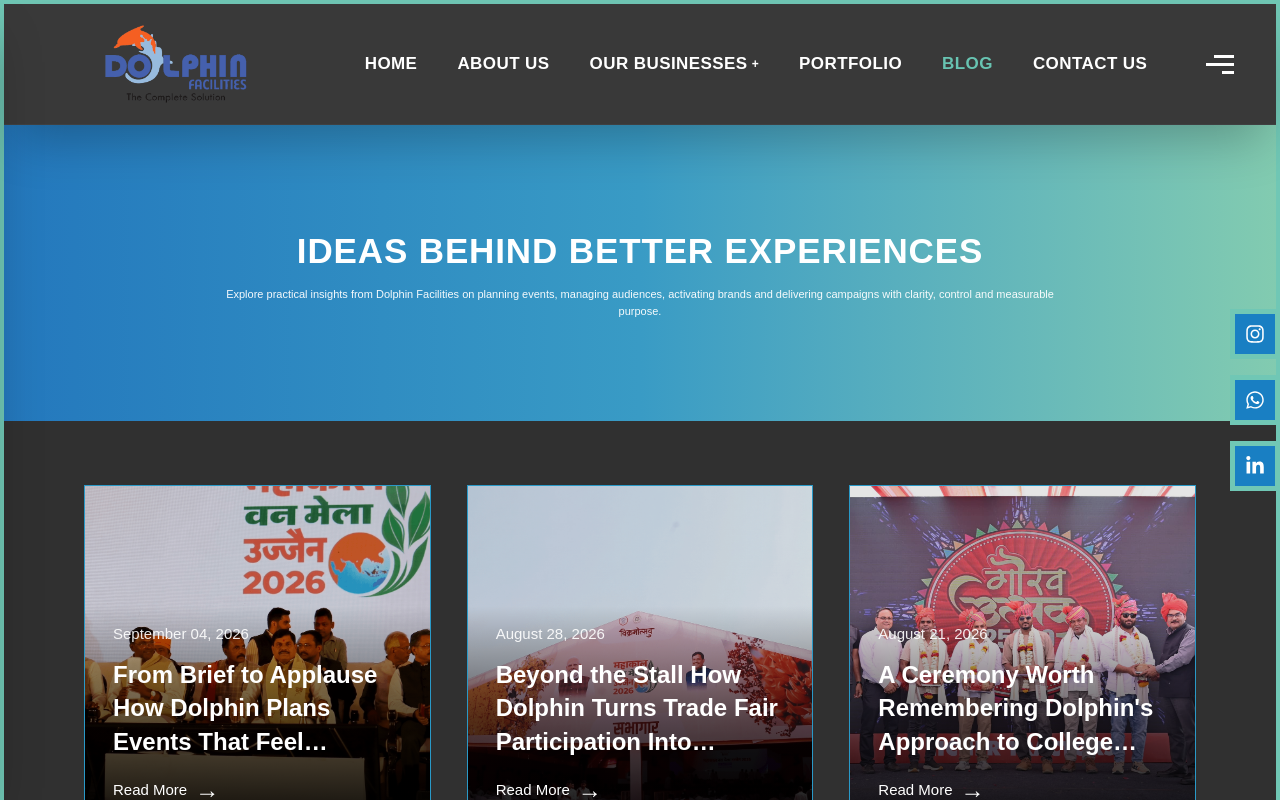
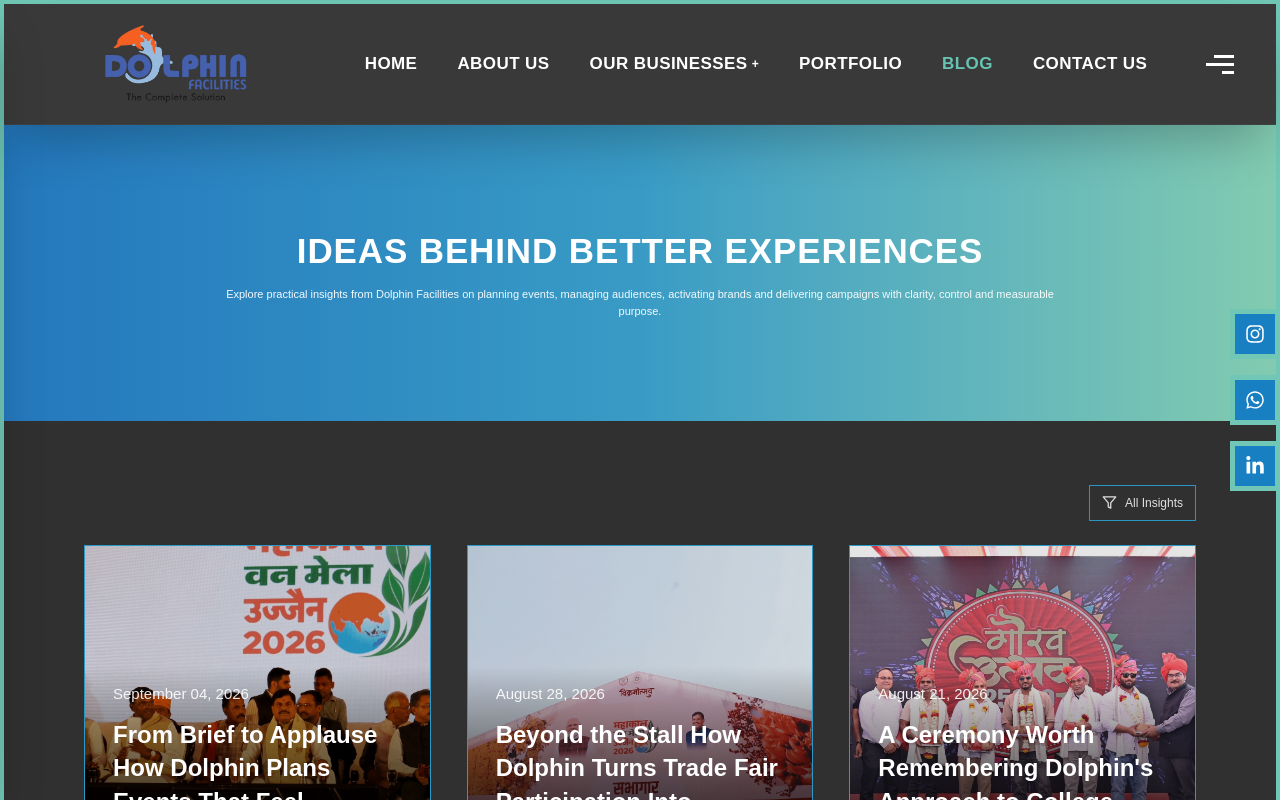
Before and after one commit to Rohitkolii/Dolphin-facilities, a Next.js app: page /blog in a window 1280 px wide. Shown: the top 800 px of the page. Built offline with nearby package versions, Linux system fonts and the light colour scheme.

Commit message:
blog page comtmat

```diff
--- a/Components/blog/BlogGrid.jsx
+++ b/Components/blog/BlogGrid.jsx
@@ -1,20 +1,43 @@
 "use client";
 
-import { motion } from "framer-motion";
-import { useState } from "react";
-import { blogs } from "./blogData";
+import { motion, AnimatePresence } from "framer-motion";
+import { useMemo, useRef, useState, useEffect } from "react";
+import { blogs, blogFilters } from "./blogData";
 
 /* ============================================================
    BLOG GRID
 ============================================================ */
 
 export default function BlogGrid() {
-  // DEFAULT ONLY 3 CARDS
+  const [activeFilter, setActiveFilter] = useState("All Insights");
   const [visibleBlogs, setVisibleBlogs] = useState(3);
+  const [filterOpen, setFilterOpen] = useState(false);
+  const filterRef = useRef(null);
 
-  const displayedBlogs = blogs.slice(0, visibleBlogs);
+  const filteredBlogs = useMemo(() => {
+    if (activeFilter === "All Insights") return blogs;
+    return blogs.filter((blog) => blog.category === activeFilter);
+  }, [activeFilter]);
 
-  const hasMore = visibleBlogs < blogs.length;
+  const displayedBlogs = filteredBlogs.slice(0, visibleBlogs);
+  const hasMore = visibleBlogs < filteredBlogs.length;
+
+  const handleFilterSelect = (value) => {
+    setActiveFilter(value);
+    setVisibleBlogs(3);
+    setFilterOpen(false);
+  };
+
+  // close dropdown on outside click
+  useEffect(() => {
+    function handleClickOutside(e) {
+      if (filterRef.current && !filterRef.current.contains(e.target)) {
+        setFilterOpen(false);
+      }
+    }
+    document.addEventListener("mousedown", handleClickOutside);
+    return () => document.removeEventListener("mousedown", handleClickOutside);
+  }, []);
 
   return (
     <section
@@ -34,6 +57,93 @@ export default function BlogGrid() {
     >
       {/* DESKTOP WIDER CONTAINER */}
       <div className="w-full max-w-[1500px] mx-auto">
+
+        {/* FILTER ICON (top right, unobtrusive) */}
+
+        <div className="relative flex justify-end mb-6" ref={filterRef}>
+          <button
+            type="button"
+            onClick={() => setFilterOpen((prev) => !prev)}
+            aria-label="Filter articles"
+            className="
+              flex
+              items-center
+              gap-2
+              px-3
+              py-2
+              border
+              border-[#2995c5]
+              text-white/85
+              text-[12px]
+              font-medium
+              transition-all
+              duration-300
+              hover:border-[#48b7df]
+              hover:text-white
+            "
+          >
+            <svg
+              width="15"
+              height="15"
+              viewBox="0 0 24 24"
+              fill="none"
+              stroke="currentColor"
+              strokeWidth="2"
+              strokeLinecap="round"
+              strokeLinejoin="round"
+            >
+              <polygon points="22 3 2 3 10 12.46 10 19 14 21 14 12.46 22 3" />
+            </svg>
+            {activeFilter}
+          </button>
+
+          <AnimatePresence>
+            {filterOpen && (
+              <motion.div
+                initial={{ opacity: 0, y: -8 }}
+                animate={{ opacity: 1, y: 0 }}
+                exit={{ opacity: 0, y: -8 }}
+                transition={{ duration: 0.2 }}
+                className="
+                  absolute
+                  top-[calc(100%+6px)]
+                  right-0
+                  z-20
+                  min-w-[190px]
+                  bg-[#222]
+                  border
+                  border-[#2995c5]
+                  shadow-lg
+                "
+              >
+                {blogFilters.map((filter) => (
+                  <button
+                    key={filter.value}
+                    type="button"
+                    onClick={() => handleFilterSelect(filter.value)}
+                    className={`
+                      w-full
+                      text-left
+                      px-4
+                      py-2.5
+                      text-[12px]
+                      font-medium
+                      transition-colors
+                      duration-200
+                      ${
+                        activeFilter === filter.value
+                          ? "bg-gradient-to-r from-[#2478bd] to-[#68c4b2] text-white"
+                          : "text-white/80 hover:bg-white/10 hover:text-white"
+                      }
+                    `}
+                  >
+                    {filter.label}
+                  </button>
+                ))}
+              </motion.div>
+            )}
+          </AnimatePresence>
+        </div>
 
         {/* BLOG GRID */}
 
@@ -89,7 +199,7 @@ export default function BlogGrid() {
               type="button"
               onClick={() =>
                 setVisibleBlogs((prev) =>
-                  Math.min(prev + 3, blogs.length)
+                  Math.min(prev + 3, filteredBlogs.length)
                 )
               }
               whileHover={{
@@ -164,7 +274,7 @@ export default function BlogGrid() {
 
 
 /* ============================================================
-   BLOG CARD
+   BLOG CARD (original look — unchanged)
 ============================================================ */
 
 function BlogCard({ blog, index }) {
@@ -322,7 +432,7 @@ function BlogCard({ blog, index }) {
         {/* READ MORE */}
 
         <a
-          href={`/blog/${blog.id}`}
+          href={`/blog/${blog.slug}`}
           className="
             inline-flex
             items-center
--- a/Components/blog/blogData.js
+++ b/Components/blog/blogData.js
@@ -1,5 +1,17 @@
 // Blog content sourced from Dolphin_Facilities_Website_Blog_Master.docx
 // Shared by BlogGrid.jsx and [id]/page.jsx so both stay in sync.
+
+// Recommended Website Menu -> Blog Filter list (docx: "Recommended Website Menu")
+export const blogFilters = [
+  { label: "All Insights", value: "All Insights" },
+  { label: "Event Planning", value: "Event Planning" },
+  { label: "Trade Fairs", value: "Trade Fairs" },
+  { label: "College Programs", value: "College Programs" },
+  { label: "Conferences", value: "Conferences" },
+  { label: "Brand Promotions", value: "Brand Promotions" },
+  { label: "Advertising", value: "Advertising" },
+  { label: "Van Campaigns", value: "Van Campaigns" },
+];
 
 export const blogs = [
   {
@@ -10,6 +22,7 @@ export const blogs = [
     title: "From Brief to Applause How Dolphin Plans Events That Feel Effortless",
     image: "/blog/cm-mp.png",
     readingTime: "5 to 6 minutes",
+    excerpt: "A successful event may look spontaneous, but nothing important is left to chance. Every guest movement, stage cue, vendor arrival and backup decision has to be designed before the doors open.",
     metaDescription: "See how Dolphin Facilities turns an event brief into a coordinated guest experience through disciplined planning, production, hospitality and on-site control.",
     heroImageNote: "A sophisticated event control room or wide-angle view of a finished corporate event; warm lighting, clean stage design, no stock-photo handshake.",
     intro: "A successful event may look spontaneous, but nothing important is left to chance. Every guest movement, stage cue, vendor arrival and backup decision has to be designed before the doors open. Dolphin Facilities approaches event planning as one connected operation: understand the purpose, shape the experience, control the details and remain ready for the unexpected.",
@@ -72,10 +85,11 @@ export const blogs = [
     id: 2,
     slug: "trade-fair-exhibition-planning-guide",
     date: "August 28, 2026",
-    category: "Trade Fairs And Exhibitions",
+    category: "Trade Fairs",
     title: "Beyond the Stall How Dolphin Turns Trade Fair Participation Into Business Opportunity",
     image: "/blog/event-front-img.png",
     readingTime: "5 to 6 minutes",
+    excerpt: "A trade fair stall is not merely a temporary structure. It is a live sales environment where design, people, product and data must work together.",
     metaDescription: "A practical guide to exhibition strategy, stall design, visitor engagement, logistics and lead capture from Dolphin Facilities.",
     heroImageNote: "Premium exhibition pavilion with clear branding, open visitor flow and a live product demonstration.",
     intro: "A trade fair stall is not merely a temporary structure. It is a live sales environment where design, people, product and data must work together. Dolphin Facilities plans exhibitions around a simple question: what should the right visitor understand, experience and do after entering the space?",
@@ -128,7 +142,7 @@ export const blogs = [
       },
       {
         q: "How should success be measured?",
-        a: "Use qualified leads, decision-maker meetings, demonstrations, follow-up commitments and cost per useful interaction-not footfall alone.",
+        a: "Use qualified leads, decision-maker meetings, demonstrations, follow-up commitments and cost per useful interaction—not footfall alone.",
       },
     ],
     ctaTitle: "Plan your next assignment with Dolphin",
@@ -138,13 +152,14 @@ export const blogs = [
     id: 3,
     slug: "college-convocation-management-guide",
     date: "August 21, 2026",
-    category: "College Convocations",
+    category: "College Programs",
     title: "A Ceremony Worth Remembering Dolphin's Approach to College Convocation Management",
     image: "/images/DSC_1663.jpg",
     readingTime: "5 to 6 minutes",
+    excerpt: "A convocation is both a formal academic ceremony and a deeply personal milestone. It has to protect institutional protocol while allowing graduates and families to enjoy the moment.",
     metaDescription: "Learn how Dolphin Facilities manages dignitaries, graduates, stage protocol, certificates, live production and family experience at convocations.",
     heroImageNote: "Elegant convocation stage with academic procession, graduates and restrained institutional branding.",
-    intro: "A convocation is both a formal academic ceremony and a deeply personal milestone. It has to protect institutional protocol while allowing graduates and families to enjoy the moment. Dolphin Facilities builds the event around accuracy, dignity and smooth movement-especially where hundreds of names, certificates and stage cues must align.",
+    intro: "A convocation is both a formal academic ceremony and a deeply personal milestone. It has to protect institutional protocol while allowing graduates and families to enjoy the moment. Dolphin Facilities builds the event around accuracy, dignity and smooth movement—especially where hundreds of names, certificates and stage cues must align.",
     sections: [
       {
         heading: "Translate protocol into an executable sequence",
@@ -204,10 +219,11 @@ export const blogs = [
     id: 4,
     slug: "hotel-conference-planning-management",
     date: "August 14, 2026",
-    category: "Hotel Conferences",
+    category: "Conferences",
     title: "Meetings That Move Business Forward How Dolphin Manages Hotel Conferences",
     image: "/images/DSC_1708.jpg",
     readingTime: "5 to 6 minutes",
+    excerpt: "A hotel conference succeeds when delegates can focus on the agenda rather than logistics. That requires detailed coordination between the client, hotel, speakers, production crew and hospitality teams.",
     metaDescription: "Discover the planning controls behind seamless hotel conferences, from room blocks and delegate flow to AV, agendas and hospitality.",
     heroImageNote: "Refined hotel ballroom conference with clear stage sightlines, professional lighting and a focused audience.",
     intro: "A hotel conference succeeds when delegates can focus on the agenda rather than logistics. That requires detailed coordination between the client, hotel, speakers, production crew and hospitality teams. Dolphin Facilities acts as the operational bridge, turning contracts, room layouts and session plans into one coherent delegate experience.",
@@ -274,6 +290,7 @@ export const blogs = [
     title: "From Attention to Action How Dolphin Builds Brand Promotions That Work on the Ground",
     image: "/images/faclitate.jpg",
     readingTime: "5 to 6 minutes",
+    excerpt: "Brand promotion is effective only when visibility becomes a meaningful consumer interaction. A large crowd can look impressive and still produce little value.",
     metaDescription: "Explore how Dolphin Facilities plans brand activations with the right audience, location, trained promoters, compliance and measurable reporting.",
     heroImageNote: "Contemporary consumer activation in a mall or high-street location with active participation and disciplined branding.",
     intro: "Brand promotion is effective only when visibility becomes a meaningful consumer interaction. A large crowd can look impressive and still produce little value. Dolphin Facilities designs on-ground promotions around the right audience, a simple message, a credible experience and measurable next action.",
@@ -336,13 +353,14 @@ export const blogs = [
     id: 6,
     slug: "tv-advertising-planning-production-guide",
     date: "July 31, 2026",
-    category: "Tv Advertising",
+    category: "Advertising",
     title: "Thirty Seconds With a Job to Do Dolphin's Practical Guide to TV Advertising",
     image: "/images/IMG_3420.jpg",
     readingTime: "5 to 6 minutes",
+    excerpt: "A television commercial combines strategy, storytelling, production discipline and media investment. The film must make the brand recognisable, communicate one useful idea and fit the viewing context.",
     metaDescription: "Understand how Dolphin Facilities can coordinate TV ad strategy, production, media planning, clearances and campaign measurement.",
     heroImageNote: "Cinematic commercial shoot with camera, monitor and art-directed brand scene; polished but authentic.",
-    intro: "A television commercial combines strategy, storytelling, production discipline and media investment. The film must make the brand recognisable, communicate one useful idea and fit the viewing context-all within a tightly controlled duration. Dolphin Facilities coordinates the moving parts so the creative ambition remains aligned with the business objective and approved budget.",
+    intro: "A television commercial combines strategy, storytelling, production discipline and media investment. The film must make the brand recognisable, communicate one useful idea and fit the viewing context—all within a tightly controlled duration. Dolphin Facilities coordinates the moving parts so the creative ambition remains aligned with the business objective and approved budget.",
     sections: [
       {
         heading: "Begin with one communication task",
@@ -402,13 +420,14 @@ export const blogs = [
     id: 7,
     slug: "mobile-van-campaign-planning-guide",
     date: "July 24, 2026",
-    category: "Van Campaigning",
+    category: "Van Campaigns",
     title: "A Brand That Travels How Dolphin Plans Accountable Van Campaigns",
     image: "/images/UVN.jpeg",
     readingTime: "5 to 6 minutes",
+    excerpt: "Van campaigning takes a message to people instead of waiting for people to visit a fixed venue. It is useful for product awareness, public information, rural outreach, dealership support and market activation.",
     metaDescription: "A field-ready guide to route planning, van branding, permissions, public engagement, monitoring and reporting for mobile campaigns.",
     heroImageNote: "Cleanly branded campaign van engaging a small public gathering in an Indian town, with organised staff and clear messaging.",
-    intro: "Van campaigning takes a message to people instead of waiting for people to visit a fixed venue. It is useful for product awareness, public information, rural outreach, dealership support and market activation-but only when routes, permissions, messaging, equipment and reporting are tightly managed. Dolphin Facilities treats each van as a mobile brand unit with a daily operating plan.",
+    intro: "Van campaigning takes a message to people instead of waiting for people to visit a fixed venue. It is useful for product awareness, public information, rural outreach, dealership support and market activation—but only when routes, permissions, messaging, equipment and reporting are tightly managed. Dolphin Facilities treats each van as a mobile brand unit with a daily operating plan.",
     sections: [
       {
         heading: "Design the campaign around geography",
--- a/app/about/page.jsx
+++ b/app/about/page.jsx
@@ -20,6 +20,7 @@ export default function AboutPage() {
       <AboutStats />
       <AboutPhilosophy />
       <AboutTellBottom />
+
       <AboutClosingCTA />
       <Footer />
     </main>
```
Also changed, not shown: 1 other file (tests, documents, lock files or other folders).
